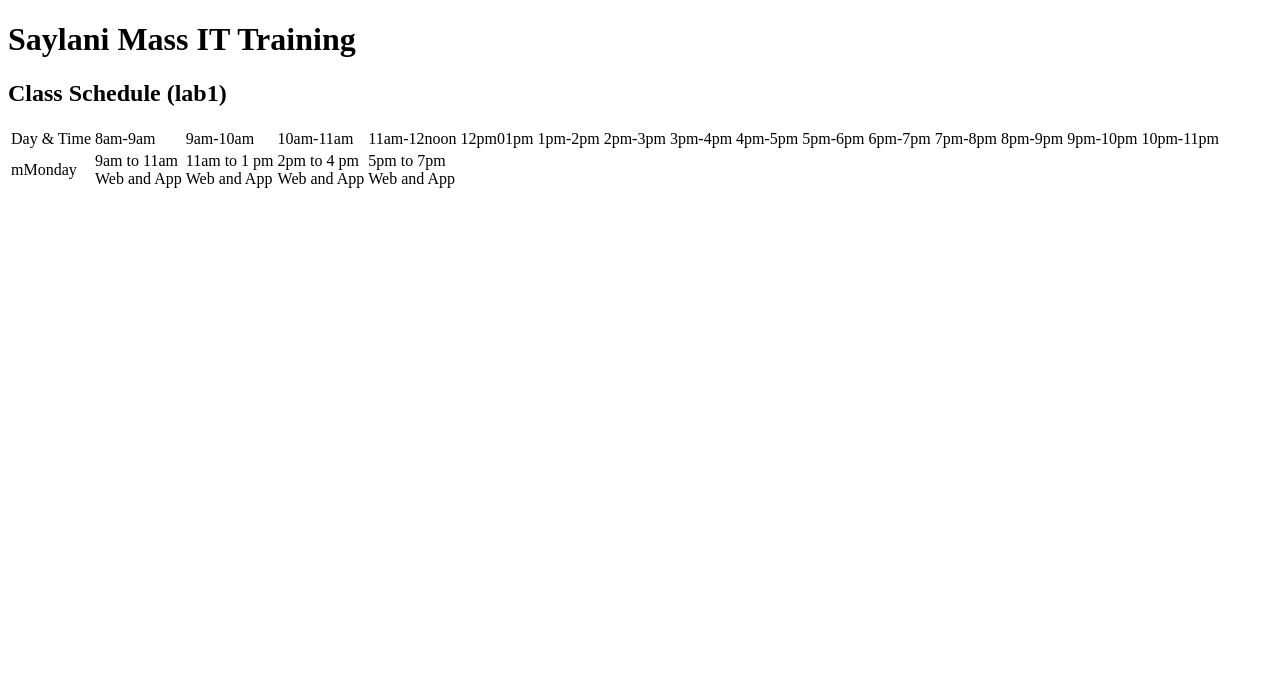
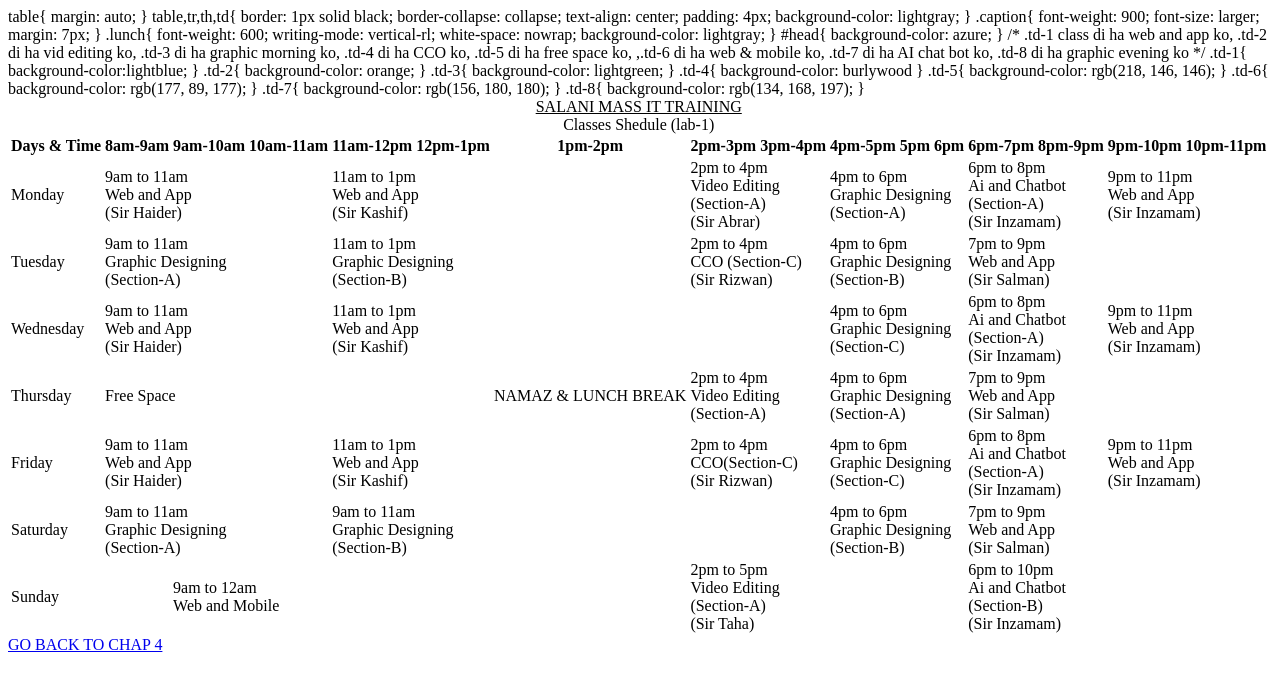
Before and after one commit to Mirfanramzan/tables, a plain HTML site: page index.html in a window 1280 px wide. Drawn offline with Linux system fonts and the light colour scheme.

Commit message:
Update index.html

```diff
--- a/index.html
+++ b/index.html
@@ -3,49 +3,165 @@
 <head>
     <meta charset="UTF-8">
     <meta name="viewport" content="width=device-width, initial-scale=1.0">
-    <title>TABLES</title>
+    <title>TABLES
+    </title>
 </head>
 <body>
-    <P>
-        <h1>Saylani Mass IT Training</h1>
-        <h2>Class Schedule (lab1) </h2>
+
+    table{
+        margin: auto;
+    }
+    table,tr,th,td{
+        border: 1px solid black;
+        border-collapse: collapse;
+        text-align: center;
+        padding: 4px;
+        background-color: lightgray;
+    }
+
+    .caption{
+        font-weight: 900;
+        font-size: larger;
+        margin: 7px;
+    }
+    .lunch{
+        font-weight: 600;
+       writing-mode: vertical-rl;
+       white-space: nowrap;
+       background-color: lightgray;
+    }
+    #head{
+       background-color: azure;
+    }
+
+
+    /* .td-1 class di ha web and app ko, .td-2 di ha vid editing ko, .td-3 di ha graphic morning ko, .td-4 di ha CCO ko, .td-5 di ha free space ko, ,.td-6 di ha web & mobile ko, .td-7 di ha AI chat bot ko, .td-8 di ha graphic evening ko  */
+
+
+    .td-1{
+        background-color:lightblue;
+    }
+    .td-2{
+        background-color: orange;
+    }
+    .td-3{
+        background-color: lightgreen;
+    }
+    .td-4{
+        background-color: burlywood
+    }
+    .td-5{
+        background-color: rgb(218, 146, 146);
+    }
+    .td-6{
+        background-color: rgb(177, 89, 177);
+    }
+    .td-7{
+        background-color: rgb(156, 180, 180);
+    }
+    .td-8{
+        background-color: rgb(134, 168, 197);
+    }
+</style>
+</head>
+<body>
+
 <table>
+    <caption class="caption"><u>SALANI MASS IT TRAINING</u></caption>
+    <caption>Classes Shedule (lab-1)</caption>
+    <thead>
+        <tr id="head">
+            <th>Days & Time</th>
+            <th>8am-9am</th>
+            <th>9am-10am</th>
+            <th>10am-11am</th>
+            <th>11am-12pm</th>
+            <th>12pm-1pm</th>
+            <th>1pm-2pm</th>
+            <th>2pm-3pm</th>
+            <th>3pm-4pm</th>
+            <th>4pm-5pm</th>
+            <th>5pm</th>
+            <th>6pm</th>
+            <th>6pm-7pm</th>
+            <th>8pm-9pm</th>
+            <th>9pm-10pm</th>
+            <th>10pm-11pm</th>
+            </tr>
+    </thead>
+
+    <tbody>
     <tr>
-                <td> Day & Time </td>
-                <td> 8am-9am </td>
-                <td> 9am-10am </td>
-                <td> 10am-11am </td>
-                <td>11am-12noon</td>
-                <td>12pm01pm</td>
-                <td>1pm-2pm</td>
-                <td>2pm-3pm</td>
-                <td>3pm-4pm</td>
-                <td>4pm-5pm</td>
-                <td>5pm-6pm</td>
-                <td>6pm-7pm</td>
-                <td>7pm-8pm</td>
-                <td>8pm-9pm</td>
-                <td>9pm-10pm</td>
-                <td>10pm-11pm</td>
+        <!-- td-1 class lightblue walon ko di ha ,td-2 orange ko, td-3 lightgreen ko,td-4 burlywood ko,td-5 brown type colour ko,td-6 purple type ko,td-7 greykuch type ko,aur td-8 aliceblue ko ko -->
+
+        <td>Monday</td>
+        <td colspan="3" class="td-1">9am to 11am <br> Web and App <br> (Sir Haider)</td>
+        <td colspan="2" class="td-1">11am to 1pm <br> Web and App <br> (Sir Kashif)</td>
+        <td  rowspan="7"  class="lunch">NAMAZ & LUNCH  BREAK</td>
+        <td colspan="2" class="td-2">2pm to 4pm <br> Video Editing <br> (Section-A) <br> (Sir Abrar)</td>
+        <td colspan="3" class="td-8">4pm to 6pm <br> Graphic Designing <br> (Section-A)</td>
+        <td colspan="2" class="td-7">6pm to 8pm <br> Ai and Chatbot <br> (Section-A)  <br>(Sir Inzamam)</td>
+        <td colspan="2" class="td-1">9pm to 11pm <br> Web and App  <br>(Sir Inzamam)</td>
+    </tr>
+
+    <tr>
+        <td>Tuesday</td>
+        <td colspan="3" class="td-3">9am to 11am <br> Graphic Designing <br> (Section-A)</td>
+        <td colspan="2" class="td-3">11am to 1pm <br> Graphic Designing <br> (Section-B)</td>
+        <td colspan="2" class="td-4">2pm to 4pm <br> CCO (Section-C) <br> (Sir Rizwan)</td>
+        <td colspan="3"  class="td-8">4pm to 6pm  <br>Graphic Designing <br> (Section-B)</td>
+        <td colspan="2" class="td-1">7pm to 9pm <br> Web and App <br> (Sir Salman)</td>
+        <td colspan="2"> </td>
     </tr>
     <tr>
-                <td>mMonday</td>
-                <td>9am to 11am <br> Web and App</td>
-                <td>11am to 1 pm <br>Web and App</td>
-                <td>2pm to 4 pm <br> Web and App</td>
-                <td> 5pm to 7pm <br> Web and App</td>
-                <td></td>
-
+        <td>Wednesday</td>
+        <td colspan="3" class="td-1">9am to 11am <br> Web and App <br> (Sir Haider)</td>
+        <td colspan="2" class="td-1">11am to 1pm <br> Web and App <br> (Sir Kashif)</td>
+        <td colspan="2"> </td>
+        <td colspan="3"  class="td-8">4pm to 6pm <br> Graphic Designing <br> (Section-C)</td>
+        <td colspan="2" class="td-7">6pm to 8pm <br> Ai and Chatbot <br> (Section-A) <br> (Sir Inzamam)</td>
+        <td colspan="2" class="td-1">9pm to 11pm <br> Web and App <br> (Sir Inzamam)</td>
     </tr>
     <tr>
-                <th></th>
-                <th></th>
-                <th></th>
-                <th></th>
-                <th></th>
+        <td>Thursday</td>
+        <td colspan="5" class="td-5"> Free Space </td>
+        <td colspan="2" class="td-2">2pm to 4pm <br> Video Editing <br> (Section-A)</td>
+        <td colspan="3"  class="td-8">4pm to 6pm <br> Graphic Designing <br> (Section-A)</td>
+        <td colspan="2" class="td-1">7pm to 9pm <br> Web and App <br> (Sir Salman)</td>
+        <td colspan="2"> </td>
     </tr>
+    <tr>
+        <td>Friday</td>
+        <td colspan="3" class="td-1">9am to 11am <br> Web and App <br> (Sir Haider)</td>
+        <td colspan="2" class="td-1">11am to 1pm <br> Web and App <br> (Sir Kashif)</td>
+        <td colspan="2" class="td-4">2pm to 4pm <br> CCO(Section-C) <br> (Sir Rizwan)</td>
+        <td colspan="3"  class="td-8">4pm to 6pm <br> Graphic Designing <br> (Section-C)</td>
+        <td colspan="2" class="td-7">6pm to 8pm  <br>Ai and Chatbot <br> (Section-A) <br> (Sir Inzamam)</td>
+        <td colspan="2" class="td-1">9pm to 11pm <br> Web and App <br> (Sir Inzamam)</td>
+    </tr>
+    <tr>
+        <td>Saturday</td>
+        <td colspan="3" class="td-3">9am to 11am <br> Graphic Designing <br> (Section-A)</td>
+        <td colspan="2"  class="td-3">9am to 11am <br> Graphic Designing  <br> (Section-B)</td>
+        <td colspan="2"> </td>
+        <td colspan="3"  class="td-8">4pm to 6pm <br> Graphic Designing <br> (Section-B)</td>
+        <td colspan="2" class="td-1">7pm to 9pm <br> Web and App <br> (Sir Salman)</td>
+        <td colspan="2"> </td>
+    </tr>
+    <tr>
+        <td>Sunday</td>
+        <td> </td>
+        <td colspan="3" class="td-6"> 9am to 12am <br> Web and Mobile</td>
+        <td> </td>
+        <td colspan="3"  class="td-2">2pm to 5pm <br> Video Editing <br> (Section-A) <br> (Sir Taha)</td>
+        <td colspan="2"> </td>
+        <td colspan="3" class="td-7">6pm to 10pm <br> Ai and Chatbot <br> (Section-B) <br> (Sir Inzamam)</td>
+        <td> </td>
+    </tr>
+</tbody>
 </table>
-    </P>
 
+
+<a href="./../../../../../index.html">GO BACK TO CHAP 4</a>
 </body>
 </html>
```
Lines whose indentation alone changed are shown as unchanged.
